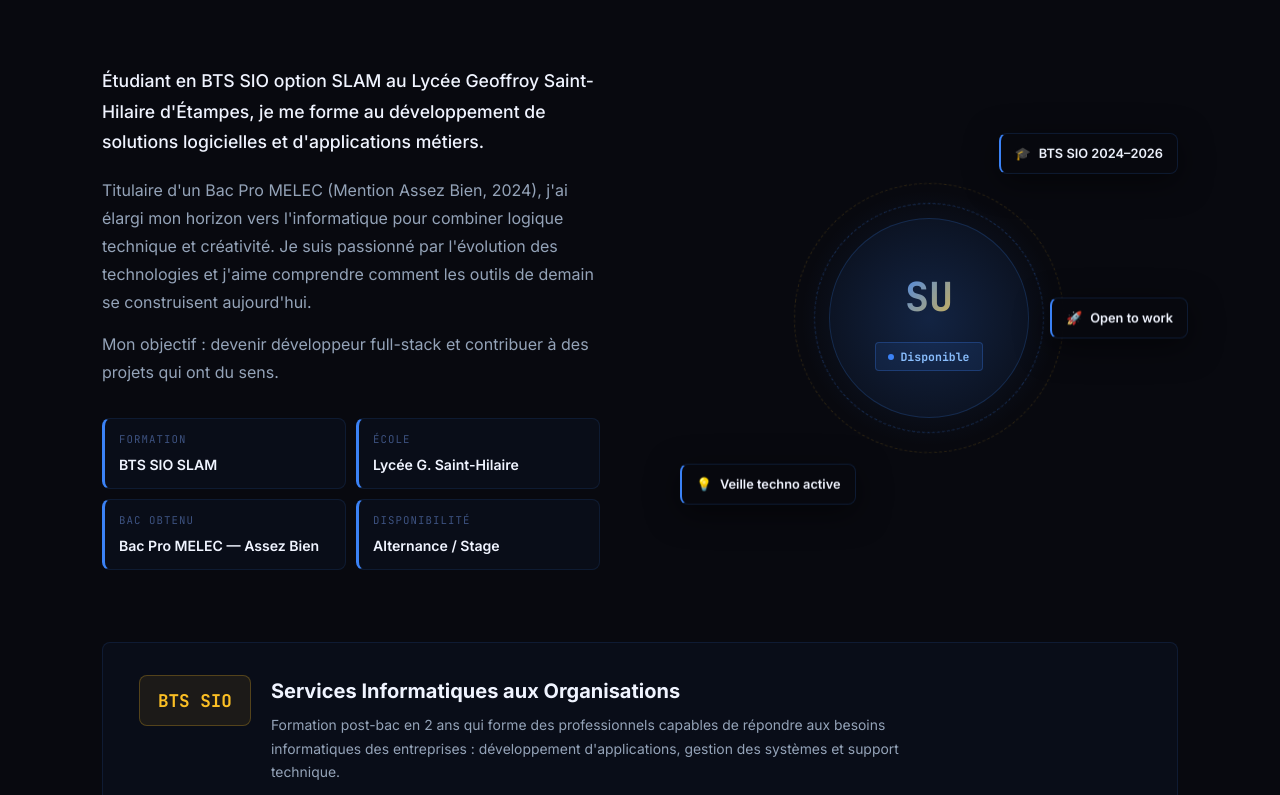
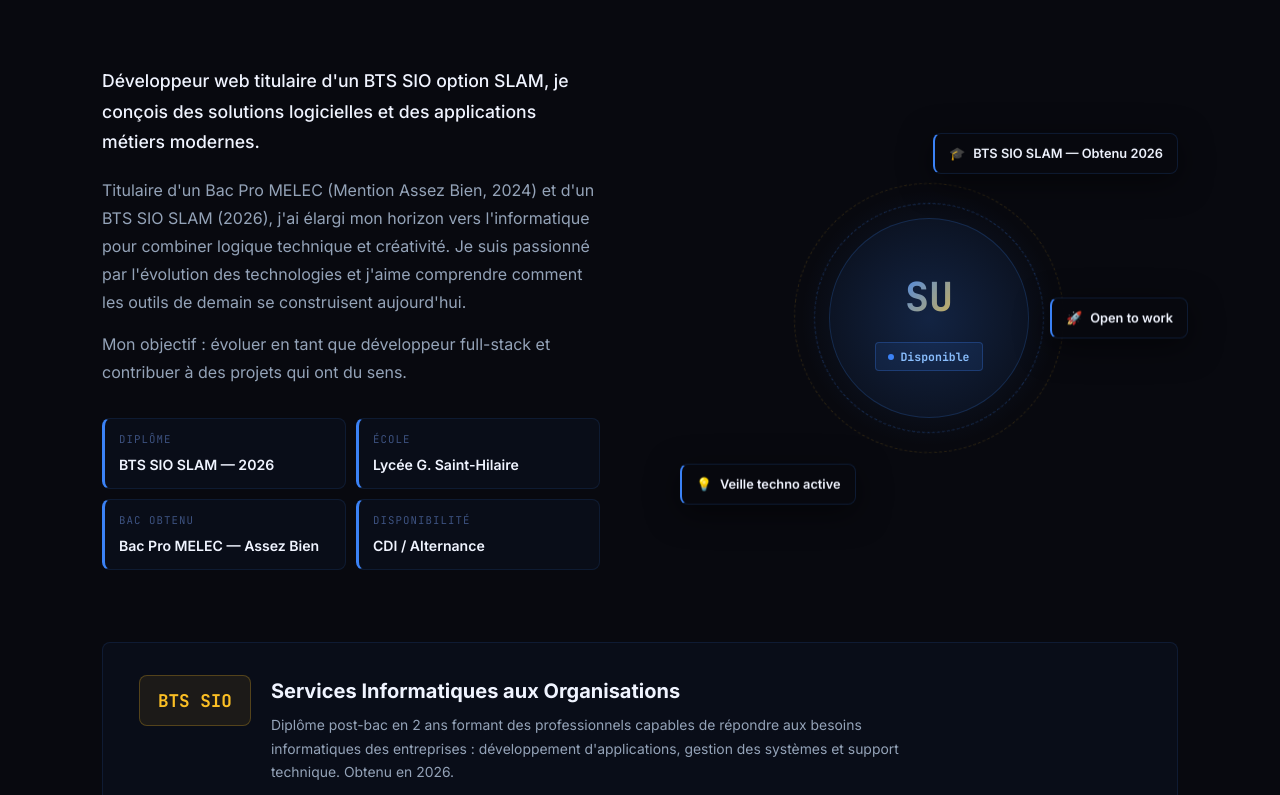
Before and after one commit to U-Selahattin/portfolio, a React (Vite) app: page / in a window 1280 px wide. Shown: the part 985-1780 px from the top of the page. Built offline with nearby package versions, Linux system fonts and the light colour scheme.

Commit message:
maj: portfolio mis à jour — BTS SIO SLAM obtenu 2026

```diff
--- a/src/components/About.jsx
+++ b/src/components/About.jsx
@@ -40,7 +40,7 @@ export default function About() {
               </div>
             </div>
             <div className={`${s.floatCard} ${s.fc1}`}>
-              <span>🎓</span> BTS SIO 2024–2026
+              <span>🎓</span> BTS SIO SLAM — Obtenu 2026
             </div>
             <div className={`${s.floatCard} ${s.fc2}`}>
               <span>💡</span> Veille techno active
--- a/src/components/Hero.jsx
+++ b/src/components/Hero.jsx
@@ -62,7 +62,7 @@ export default function Hero() {
       <div className={s.stats}>
         <div className={s.statCard}>
           <span className={s.statNum}>2026</span>
-          <span className={s.statLabel}>Diplôme visé</span>
+          <span className={s.statLabel}>BTS SIO SLAM</span>
         </div>
         <div className={s.statCard}>
           <span className={s.statNum}>4+</span>
--- a/src/data/content.js
+++ b/src/data/content.js
@@ -5,7 +5,7 @@
 
 export const meta = {
   name: "Selahattin UNAL",
-  role: "Étudiant BTS SIO SLAM · 2ème année",
+  role: "Développeur Web · BTS SIO SLAM",
   email: "unalselahattin.pro@gmail.com",
   phone: "07 67 66 97 19",
   location: "Étampes (91) — Châteaudun (28)",
@@ -17,23 +17,23 @@ export const meta = {
 }
 
 export const about = {
-  lead: "Étudiant en BTS SIO option SLAM au Lycée Geoffroy Saint-Hilaire d'Étampes, je me forme au développement de solutions logicielles et d'applications métiers.",
+  lead: "Développeur web titulaire d'un BTS SIO option SLAM, je conçois des solutions logicielles et des applications métiers modernes.",
   paragraphs: [
-    "Titulaire d'un Bac Pro MELEC (Mention Assez Bien, 2024), j'ai élargi mon horizon vers l'informatique pour combiner logique technique et créativité. Je suis passionné par l'évolution des technologies et j'aime comprendre comment les outils de demain se construisent aujourd'hui.",
-    "Mon objectif : devenir développeur full-stack et contribuer à des projets qui ont du sens.",
+    "Titulaire d'un Bac Pro MELEC (Mention Assez Bien, 2024) et d'un BTS SIO SLAM (2026), j'ai élargi mon horizon vers l'informatique pour combiner logique technique et créativité. Je suis passionné par l'évolution des technologies et j'aime comprendre comment les outils de demain se construisent aujourd'hui.",
+    "Mon objectif : évoluer en tant que développeur full-stack et contribuer à des projets qui ont du sens.",
   ],
   info: [
-    { label: "Formation", value: "BTS SIO SLAM" },
+    { label: "Diplôme", value: "BTS SIO SLAM — 2026" },
     { label: "École", value: "Lycée G. Saint-Hilaire" },
     { label: "Bac obtenu", value: "Bac Pro MELEC — Assez Bien" },
-    { label: "Disponibilité", value: "Alternance / Stage" },
+    { label: "Disponibilité", value: "CDI / Alternance" },
   ],
 }
 
 export const btsSio = {
   title: "BTS SIO",
   subtitle: "Services Informatiques aux Organisations",
-  description: "Formation post-bac en 2 ans qui forme des professionnels capables de répondre aux besoins informatiques des entreprises : développement d'applications, gestion des systèmes et support technique.",
+  description: "Diplôme post-bac en 2 ans formant des professionnels capables de répondre aux besoins informatiques des entreprises : développement d'applications, gestion des systèmes et support technique. Obtenu en 2026.",
   options: [
     {
       code: "SISR",
```
